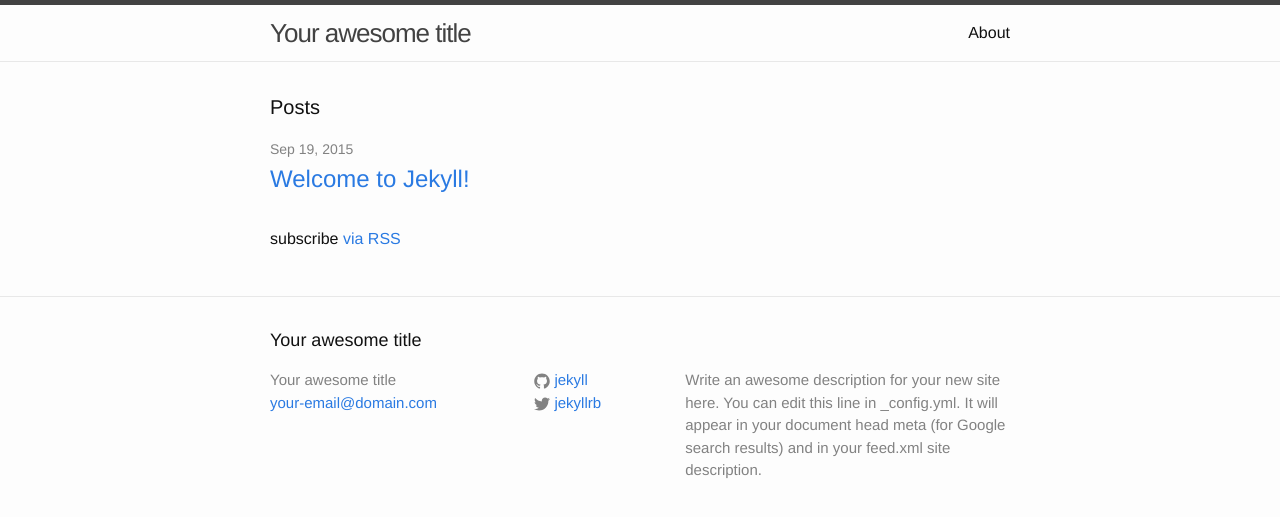
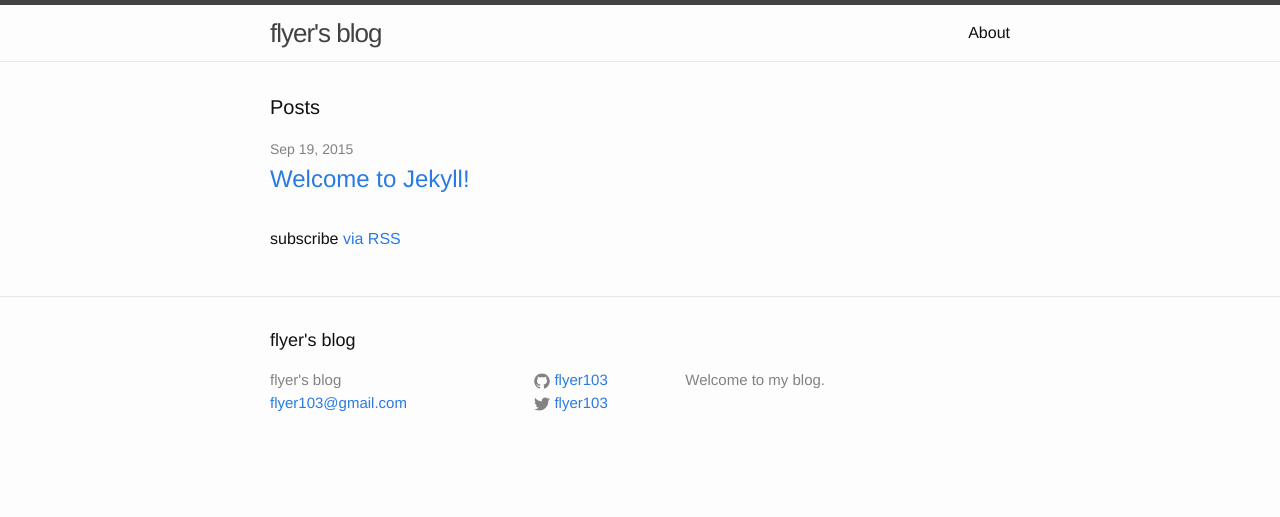
Before and after one commit to flyer103/flyer103.github.io, a Jekyll site: the page built from index.html, in a window 1280 px wide. Shown: the top 517 px of the page. Built offline with Jekyll 4.4.1, drawn with Linux system fonts in a browser that asks for light colours.

Commit message:
修改下 about

```diff
--- a/_config.yml
+++ b/_config.yml
@@ -1,14 +1,12 @@
 # Site settings
-title: Your awesome title
-email: your-email@domain.com
+title: flyer's blog
+email: flyer103@gmail.com
 description: > # this means to ignore newlines until "baseurl:"
-  Write an awesome description for your new site here. You can edit this
-  line in _config.yml. It will appear in your document head meta (for
-  Google search results) and in your feed.xml site description.
+  Welcome to my blog.
 baseurl: "" # the subpath of your site, e.g. /blog/
 url: "http://yourdomain.com" # the base hostname & protocol for your site
-twitter_username: jekyllrb
-github_username:  jekyll
+twitter_username: flyer103
+github_username:  flyer103
 
 # Build settings
 markdown: kramdown
```
